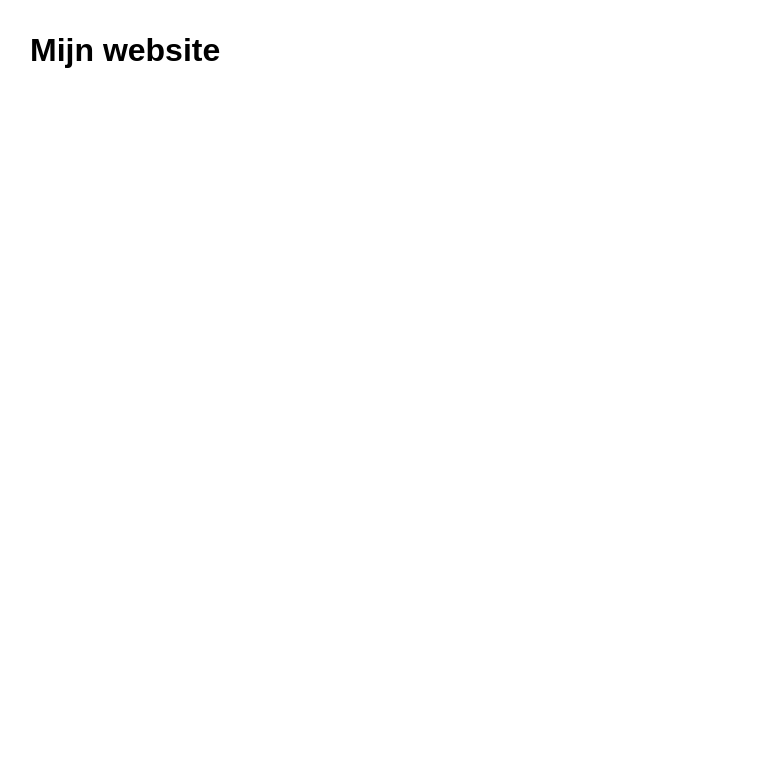
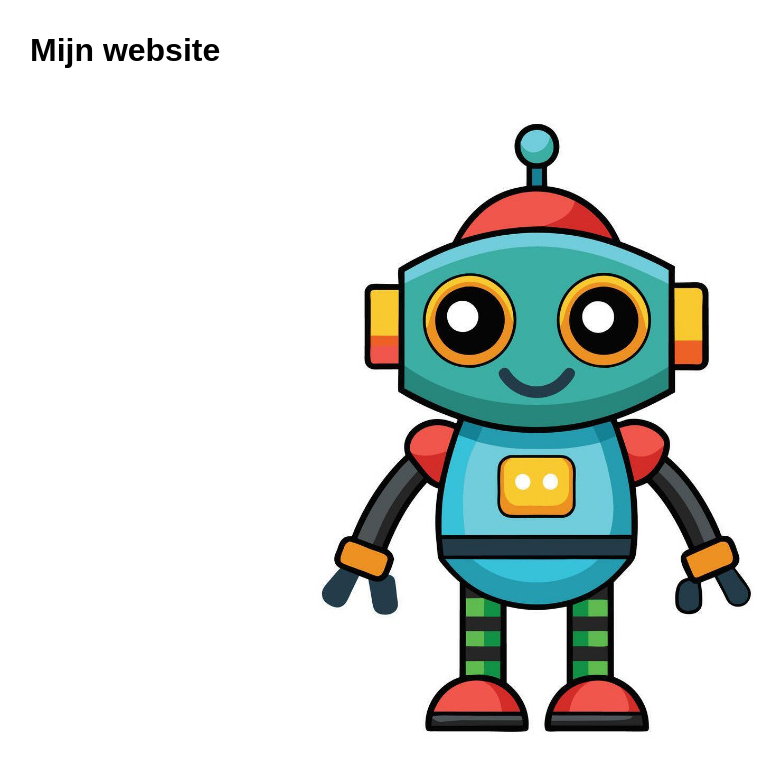
Before and after one commit to ehijzengsf/demo_basis_tags, a plain HTML site: page index.html in a window 1280 px wide. Shown: the whole page, without its empty margins (2-784 px from the left). Drawn offline with Linux system fonts and the light colour scheme.

Commit message:
WebLab Run 26-11-2026 20:55:02 (UTC+01:00)

```diff
--- a/index.html
+++ b/index.html
@@ -8,6 +8,7 @@
 </head>
 <body>
   <h1>Mijn website</h1>
+  <img src="robot.jpg">
   <script src="script.js"></script>
 </body>
 </html>
```
Also changed, not shown: robot.jpg (added), 1 other file.
